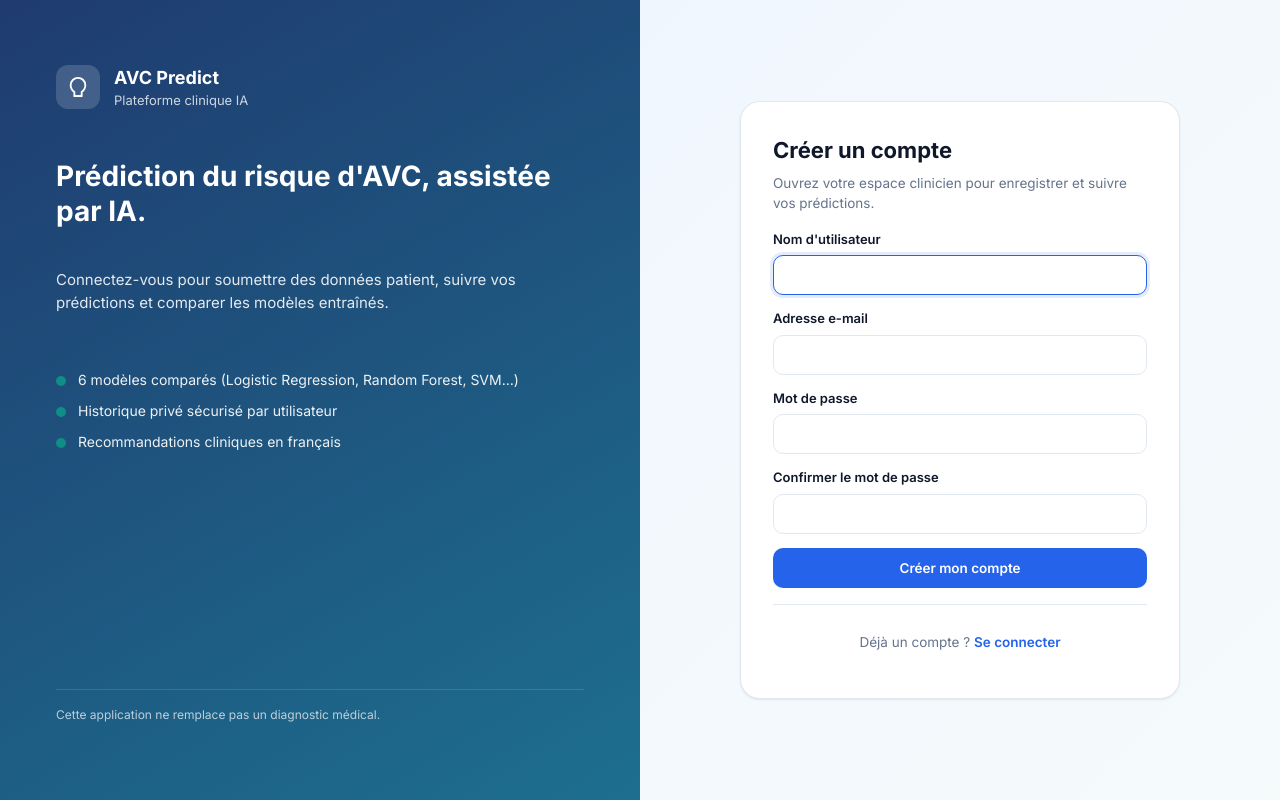
After one commit to abderahmane-code/avc-prediction-platform, a Django app: page /accounts/register/ in a window 1280 px wide. The commit adds this page. Run offline with Django 5.2, Linux system fonts and the light colour scheme.

Commit message:
feat(step10): authentication system + per-user prediction data
- accounts app: /accounts/{register,login,logout}/ with French
  templates, custom RegisterForm, FrenchLoginView, logout_view
- LOGIN_URL=accounts:login, LOGIN_REDIRECT_URL=dashboard:index
- Protect dashboard, /prediction/new/, /prediction/result/<id>/,
  /prediction/detail/<id>/, /historique/ with @login_required
- Scope dashboard stat cards / recent predictions and /historique/
  to request.user; staff/superusers bypass and see everything
- /prediction/detail/<id>/ and /prediction/result/<id>/ return 404
  for non-owners (don't leak existence)
- new_prediction always attaches request.user to PatientData; the
  PredictionResult also receives the user automatically
- base.html topbar shows 'Bonjour, <username>' + Déconnexion (or
  Connexion / Créer un compte links when anonymous); sidebar
  footer reflects current user / role
- Friendly French success/error messages on register, login, logout,
  and bad credentials
- README §11 documents the new flow + verification steps

Co-Authored-By: 24018 <24018@supnum.mr>

```diff
--- /dev/null
+++ b/accounts/forms.py
@@ -0,0 +1,107 @@
+"""Authentication forms for the AVC prediction platform.
+
+The forms expose French labels / help texts and friendly error messages so
+the views can render them straight into the existing ``base.html`` shell
+without per-page customisation.
+"""
+
+from __future__ import annotations
+
+from django import forms
+from django.contrib.auth import authenticate, get_user_model
+from django.contrib.auth.forms import AuthenticationForm
+
+User = get_user_model()
+
+
+class RegisterForm(forms.Form):
+    """Sign-up form using the stock :class:`User` model.
+
+    Validates that the username is free, the email looks valid and the two
+    password fields match (and pass Django's password validators).
+    """
+
+    username = forms.CharField(
+        label="Nom d'utilisateur",
+        max_length=150,
+        widget=forms.TextInput(attrs={"autocomplete": "username", "autofocus": True}),
+        error_messages={"required": "Le nom d'utilisateur est obligatoire."},
+    )
+    email = forms.EmailField(
+        label="Adresse e-mail",
+        widget=forms.EmailInput(attrs={"autocomplete": "email"}),
+        error_messages={
+            "required": "L'adresse e-mail est obligatoire.",
+            "invalid": "Veuillez saisir une adresse e-mail valide.",
+        },
+    )
+    password1 = forms.CharField(
+        label="Mot de passe",
+        widget=forms.PasswordInput(attrs={"autocomplete": "new-password"}),
+        error_messages={"required": "Le mot de passe est obligatoire."},
+    )
+    password2 = forms.CharField(
+        label="Confirmer le mot de passe",
+        widget=forms.PasswordInput(attrs={"autocomplete": "new-password"}),
+        error_messages={"required": "Veuillez confirmer le mot de passe."},
+    )
+
+    def clean_username(self):
+        username = self.cleaned_data["username"].strip()
+        if User.objects.filter(username__iexact=username).exists():
+            raise forms.ValidationError(
+                "Ce nom d'utilisateur est déjà pris."
+            )
+        return username
+
+    def clean_email(self):
+        email = self.cleaned_data["email"].strip().lower()
+        if email and User.objects.filter(email__iexact=email).exists():
+            raise forms.ValidationError(
+                "Un compte utilise déjà cette adresse e-mail."
+            )
+        return email
+
+    def clean(self):
+        cleaned = super().clean()
+        password1 = cleaned.get("password1")
+        password2 = cleaned.get("password2")
+        if password1 and password2 and password1 != password2:
+            self.add_error(
+                "password2",
+                "Les deux mots de passe ne correspondent pas.",
+            )
+        if password1:
+            from django.contrib.auth.password_validation import validate_password
+            from django.core.exceptions import ValidationError
+
+            try:
+                validate_password(password1)
+            except ValidationError as exc:
+                for msg in exc.messages:
+                    self.add_error("password1", msg)
+        return cleaned
+
+    def save(self) -> User:
+        return User.objects.create_user(
+            username=self.cleaned_data["username"],
+            email=self.cleaned_data["email"],
+            password=self.cleaned_data["password1"],
+        )
+
+
+class FrenchAuthenticationForm(AuthenticationForm):
+    """Login form with French labels and a French invalid-credentials message."""
+
+    error_messages = {
+        "invalid_login": (
+            "Nom d'utilisateur ou mot de passe incorrect."
+        ),
+        "inactive": "Ce compte est désactivé.",
+    }
+
+    def __init__(self, *args, **kwargs):
+        super().__init__(*args, **kwargs)
+        self.fields["username"].label = "Nom d'utilisateur"
+        self.fields["password"].label = "Mot de passe"
+        self.fields["username"].widget.attrs.update({"autofocus": True})
--- /dev/null
+++ b/accounts/templates/accounts/_auth_base.html
@@ -0,0 +1,59 @@
+{% load static %}
+<!DOCTYPE html>
+<html lang="fr">
+<head>
+  <meta charset="UTF-8" />
+  <meta name="viewport" content="width=device-width, initial-scale=1.0" />
+  <title>{% block title %}{{ page_title }} · AVC Predict{% endblock %}</title>
+  <link rel="preconnect" href="https://fonts.googleapis.com" />
+  <link rel="preconnect" href="https://fonts.gstatic.com" crossorigin />
+  <link href="https://fonts.googleapis.com/css2?family=Inter:wght@400;500;600;700&display=swap" rel="stylesheet" />
+  <link rel="stylesheet" href="{% static 'css/style.css' %}" />
+</head>
+<body class="auth-body">
+  <main class="auth-shell">
+    <aside class="auth-hero" aria-hidden="true">
+      <div class="auth-hero__brand">
+        <span class="auth-hero__mark">
+          <svg viewBox="0 0 24 24" fill="none" stroke="currentColor" stroke-width="2" stroke-linecap="round" stroke-linejoin="round"><path d="M12 2a8 8 0 0 0-8 8c0 3.5 2 6 4 7.5V22h8v-4.5c2-1.5 4-4 4-7.5a8 8 0 0 0-8-8Z"/><path d="M9 22h6"/></svg>
+        </span>
+        <div>
+          <div class="auth-hero__title">AVC Predict</div>
+          <div class="auth-hero__sub">Plateforme clinique IA</div>
+        </div>
+      </div>
+      <h2 class="auth-hero__heading">Prédiction du risque d'AVC, assistée par IA.</h2>
+      <p class="auth-hero__lead">Connectez-vous pour soumettre des données patient, suivre vos prédictions et comparer les modèles entraînés.</p>
+      <ul class="auth-hero__points">
+        <li>6 modèles comparés (Logistic Regression, Random Forest, SVM…)</li>
+        <li>Historique privé sécurisé par utilisateur</li>
+        <li>Recommandations cliniques en français</li>
+      </ul>
+      <p class="auth-hero__disclaimer">Cette application ne remplace pas un diagnostic médical.</p>
+    </aside>
+
+    <section class="auth-card-wrap">
+      <article class="card auth-card" role="region" aria-labelledby="auth-title">
+        <header class="auth-card__header">
+          <h1 id="auth-title" class="auth-card__title">{% block heading %}{{ page_title }}{% endblock %}</h1>
+          {% block subheading %}{% endblock %}
+        </header>
+
+        {% if messages %}
+          <div class="auth-messages" role="status">
+            {% for message in messages %}
+              <div class="alert alert--{{ message.tags|default:'info' }}">{{ message }}</div>
+            {% endfor %}
+          </div>
+        {% endif %}
+
+        {% block auth_content %}{% endblock %}
+
+        <footer class="auth-card__footer">
+          {% block footer_link %}{% endblock %}
+        </footer>
+      </article>
+    </section>
+  </main>
+</body>
+</html>
--- /dev/null
+++ b/accounts/templates/accounts/register.html
@@ -0,0 +1,55 @@
+{% extends "accounts/_auth_base.html" %}
+
+{% block heading %}Créer un compte{% endblock %}
+{% block subheading %}
+  <p class="auth-card__sub">Ouvrez votre espace clinicien pour enregistrer et suivre vos prédictions.</p>
+{% endblock %}
+
+{% block auth_content %}
+  <form method="post" class="auth-form" novalidate>
+    {% csrf_token %}
+    {% if form.non_field_errors %}
+      <div class="alert alert--error" role="alert">
+        {% for err in form.non_field_errors %}<p>{{ err }}</p>{% endfor %}
+      </div>
+    {% endif %}
+
+    <label class="form-field">
+      <span class="form-field__label">{{ form.username.label }}</span>
+      {{ form.username }}
+      {% if form.username.errors %}
+        <span class="form-field__error">{{ form.username.errors|join:" " }}</span>
+      {% endif %}
+    </label>
+
+    <label class="form-field">
+      <span class="form-field__label">{{ form.email.label }}</span>
+      {{ form.email }}
+      {% if form.email.errors %}
+        <span class="form-field__error">{{ form.email.errors|join:" " }}</span>
+      {% endif %}
+    </label>
+
+    <label class="form-field">
+      <span class="form-field__label">{{ form.password1.label }}</span>
+      {{ form.password1 }}
+      {% if form.password1.errors %}
+        <span class="form-field__error">{{ form.password1.errors|join:" " }}</span>
+      {% endif %}
+    </label>
+
+    <label class="form-field">
+      <span class="form-field__label">{{ form.password2.label }}</span>
+      {{ form.password2 }}
+      {% if form.password2.errors %}
+        <span class="form-field__error">{{ form.password2.errors|join:" " }}</span>
+      {% endif %}
+    </label>
+
+    <button type="submit" class="btn btn--primary btn--block">Créer mon compte</button>
+  </form>
+{% endblock %}
+
+{% block footer_link %}
+  <p>Déjà un compte ? <a href="{% url 'accounts:login' %}">Se connecter</a></p>
+{% endblock %}
--- /dev/null
+++ b/accounts/urls.py
@@ -0,0 +1,13 @@
+"""URL routes for the accounts app."""
+
+from django.urls import path
+
+from . import views
+
+app_name = "accounts"
+
+urlpatterns = [
+    path("register/", views.register, name="register"),
+    path("login/", views.FrenchLoginView.as_view(), name="login"),
+    path("logout/", views.logout_view, name="logout"),
+]
--- a/accounts/views.py
+++ b/accounts/views.py
@@ -1,3 +1,83 @@
-from django.shortcuts import render
+"""Authentication views for the AVC prediction platform.
 
-# Create your views here.
+The login / logout views simply wrap Django's class-based views with
+French templates + messages. The register view validates the custom
+:class:`RegisterForm`, creates the user, logs them in immediately and
+redirects to the dashboard.
+"""
+
+from __future__ import annotations
+
+from django.contrib import messages
+from django.contrib.auth import login as auth_login
+from django.contrib.auth import logout as auth_logout
+from django.contrib.auth.decorators import login_required
+from django.contrib.auth.views import LoginView, LogoutView
+from django.shortcuts import redirect, render
+from django.urls import reverse_lazy
+from django.views.decorators.http import require_http_methods
+
+from .forms import FrenchAuthenticationForm, RegisterForm
+
+
+@require_http_methods(["GET", "POST"])
+def register(request):
+    """Render and process the sign-up form."""
+    if request.user.is_authenticated:
+        return redirect("dashboard:index")
+
+    if request.method == "POST":
+        form = RegisterForm(request.POST)
+        if form.is_valid():
+            user = form.save()
+            auth_login(request, user)
+            messages.success(
+                request,
+                f"Bienvenue {user.username} ! Votre compte a été créé avec succès.",
+            )
+            return redirect("dashboard:index")
+    else:
+        form = RegisterForm()
+
+    return render(
+        request,
+        "accounts/register.html",
+        {
+            "form": form,
+            "page_title": "Créer un compte",
+            "active_nav": "auth",
+            "hide_chrome": True,
+        },
+    )
+
+
+class FrenchLoginView(LoginView):
+    """Login page with French labels and a friendly success message."""
+
+    template_name = "accounts/login.html"
+    authentication_form = FrenchAuthenticationForm
+    redirect_authenticated_user = True
+
+    def get_context_data(self, **kwargs):
+        ctx = super().get_context_data(**kwargs)
+        ctx["page_title"] = "Connexion"
+        ctx["active_nav"] = "auth"
+        ctx["hide_chrome"] = True
+        return ctx
+
+    def form_valid(self, form):
+        response = super().form_valid(form)
+        messages.success(
+            self.request,
+            f"Connexion réussie. Bonjour {form.get_user().username} !",
+        )
+        return response
+
+
+@login_required
+def logout_view(request):
+    """Log the user out (GET or POST) and bounce them to the login page."""
+    username = request.user.username
+    auth_logout(request)
+    messages.info(request, f"Vous avez été déconnecté(e), {username}. À bientôt !")
+    return redirect(reverse_lazy("accounts:login"))
--- a/avc_prediction_platform/settings.py
+++ b/avc_prediction_platform/settings.py
@@ -128,3 +128,9 @@ STATICFILES_DIRS = [BASE_DIR / "static"] if (BASE_DIR / "static").exists() else
 # https://docs.djangoproject.com/en/5.2/ref/settings/#default-auto-field
 
 DEFAULT_AUTO_FIELD = "django.db.models.BigAutoField"
+
+
+# Authentication redirects (Step 10)
+LOGIN_URL = "accounts:login"
+LOGIN_REDIRECT_URL = "dashboard:index"
+LOGOUT_REDIRECT_URL = "accounts:login"
--- a/avc_prediction_platform/urls.py
+++ b/avc_prediction_platform/urls.py
@@ -9,6 +9,7 @@ from prediction import views as prediction_views
 urlpatterns = [
     path("admin/", admin.site.urls),
     path("", RedirectView.as_view(pattern_name="dashboard:index", permanent=False)),
+    path("accounts/", include("accounts.urls", namespace="accounts")),
     path("dashboard/", include("dashboard.urls", namespace="dashboard")),
     path("prediction/", include("prediction.urls", namespace="prediction")),
     # Step 8: prediction history. Lives at the root /historique/ per spec.
--- a/static/css/style.css
+++ b/static/css/style.css
@@ -889,3 +889,175 @@ svg { width: 1em; height: 1em; }
   .topbar__title { font-size: 16px; white-space: normal; }
   .topbar__subtitle { white-space: normal; }
 }
+
+/* ---------- Step 10: auth UI ---------- */
+
+.btn--block { width: 100%; justify-content: center; }
+
+.topbar__user {
+  display: inline-flex;
+  align-items: center;
+  gap: 10px;
+  margin-left: 12px;
+}
+.topbar__user-greeting {
+  font-size: 13px;
+  color: var(--color-text-muted);
+  white-space: nowrap;
+}
+.topbar__user-greeting strong { color: var(--color-text); font-weight: 600; }
+.topbar__user-form { display: inline; margin: 0; }
+
+.content-messages {
+  display: flex;
+  flex-direction: column;
+  gap: 8px;
+  padding: 0 32px;
+  margin-top: 16px;
+}
+
+.auth-body {
+  background: linear-gradient(135deg, #eef4ff 0%, #f5fbfb 100%);
+  min-height: 100vh;
+  margin: 0;
+  font-family: 'Inter', -apple-system, BlinkMacSystemFont, sans-serif;
+  color: var(--color-text);
+}
+
+.auth-shell {
+  display: grid;
+  grid-template-columns: minmax(0, 1fr) minmax(0, 1fr);
+  min-height: 100vh;
+  max-width: 1280px;
+  margin: 0 auto;
+}
+
+.auth-hero {
+  padding: 64px 56px;
+  display: flex;
+  flex-direction: column;
+  gap: 24px;
+  background: linear-gradient(150deg, #1f3b6f 0%, #1d6f8f 100%);
+  color: #ffffff;
+}
+.auth-hero__brand {
+  display: flex;
+  align-items: center;
+  gap: 14px;
+}
+.auth-hero__mark {
+  display: grid;
+  place-items: center;
+  width: 44px;
+  height: 44px;
+  border-radius: 12px;
+  background: rgba(255, 255, 255, 0.16);
+  color: #fff;
+}
+.auth-hero__mark svg { width: 22px; height: 22px; }
+.auth-hero__title { font-size: 18px; font-weight: 700; }
+.auth-hero__sub { font-size: 13px; opacity: 0.78; }
+.auth-hero__heading {
+  font-size: 28px;
+  font-weight: 700;
+  line-height: 1.25;
+  margin: 24px 0 0;
+}
+.auth-hero__lead { font-size: 15px; line-height: 1.55; opacity: 0.88; }
+.auth-hero__points {
+  list-style: none;
+  padding: 0;
+  margin: 16px 0 0;
+  display: flex;
+  flex-direction: column;
+  gap: 10px;
+}
+.auth-hero__points li {
+  position: relative;
+  padding-left: 22px;
+  font-size: 14px;
+  opacity: 0.92;
+}
+.auth-hero__points li::before {
+  content: '';
+  position: absolute;
+  left: 0; top: 7px;
+  width: 10px; height: 10px;
+  border-radius: 50%;
+  background: var(--color-teal);
+}
+.auth-hero__disclaimer {
+  margin-top: auto;
+  font-size: 12px;
+  opacity: 0.7;
+  border-top: 1px solid rgba(255,255,255,0.18);
+  padding-top: 16px;
+}
+
+.auth-card-wrap {
+  display: grid;
+  place-items: center;
+  padding: 48px 24px;
+}
+
+.auth-card {
+  width: 100%;
+  max-width: 440px;
+  padding: 32px;
+}
+.auth-card__header { margin-bottom: 16px; }
+.auth-card__title { font-size: 22px; font-weight: 700; margin: 0; }
+.auth-card__sub { font-size: 13.5px; color: var(--color-text-muted); margin: 6px 0 0; }
+.auth-card__footer {
+  margin-top: 16px;
+  padding-top: 14px;
+  border-top: 1px solid var(--color-border);
+  text-align: center;
+  font-size: 13.5px;
+  color: var(--color-text-muted);
+}
+.auth-card__footer a { color: var(--color-primary); text-decoration: none; font-weight: 600; }
+.auth-card__footer a:hover { text-decoration: underline; }
+
+.auth-messages {
+  display: flex;
+  flex-direction: column;
+  gap: 8px;
+  margin-bottom: 14px;
+}
+
+.auth-form {
+  display: flex;
+  flex-direction: column;
+  gap: 14px;
+}
+
+.form-field {
+  display: flex;
+  flex-direction: column;
+  gap: 6px;
+}
+.form-field__label { font-size: 13px; font-weight: 600; color: var(--color-text); }
+.form-field__error { font-size: 12.5px; color: var(--color-red); }
+.form-field input {
+  height: 40px;
+  padding: 0 12px;
+  border: 1px solid var(--color-border);
+  border-radius: 10px;
+  background: #fff;
+  font-size: 14px;
+  color: var(--color-text);
+  transition: border-color 0.15s ease, box-shadow 0.15s ease;
+}
+.form-field input:focus {
+  outline: none;
+  border-color: var(--color-primary);
+  box-shadow: 0 0 0 3px rgba(37, 99, 235, 0.12);
+}
+
+@media (max-width: 900px) {
+  .auth-shell { grid-template-columns: 1fr; }
+  .auth-hero { padding: 32px 24px; }
+  .auth-hero__heading { font-size: 22px; }
+  .topbar__user-greeting { display: none; }
+}
```
Also changed, not shown: accounts/templates/accounts/login.html (added, +41 -0 lines), dashboard/views.py (+12 -4 lines), prediction/templates/prediction/new.html (+0 -8 lines), prediction/views.py (+42 -7 lines), templates/base.html (+40 -5 lines), README.md.
